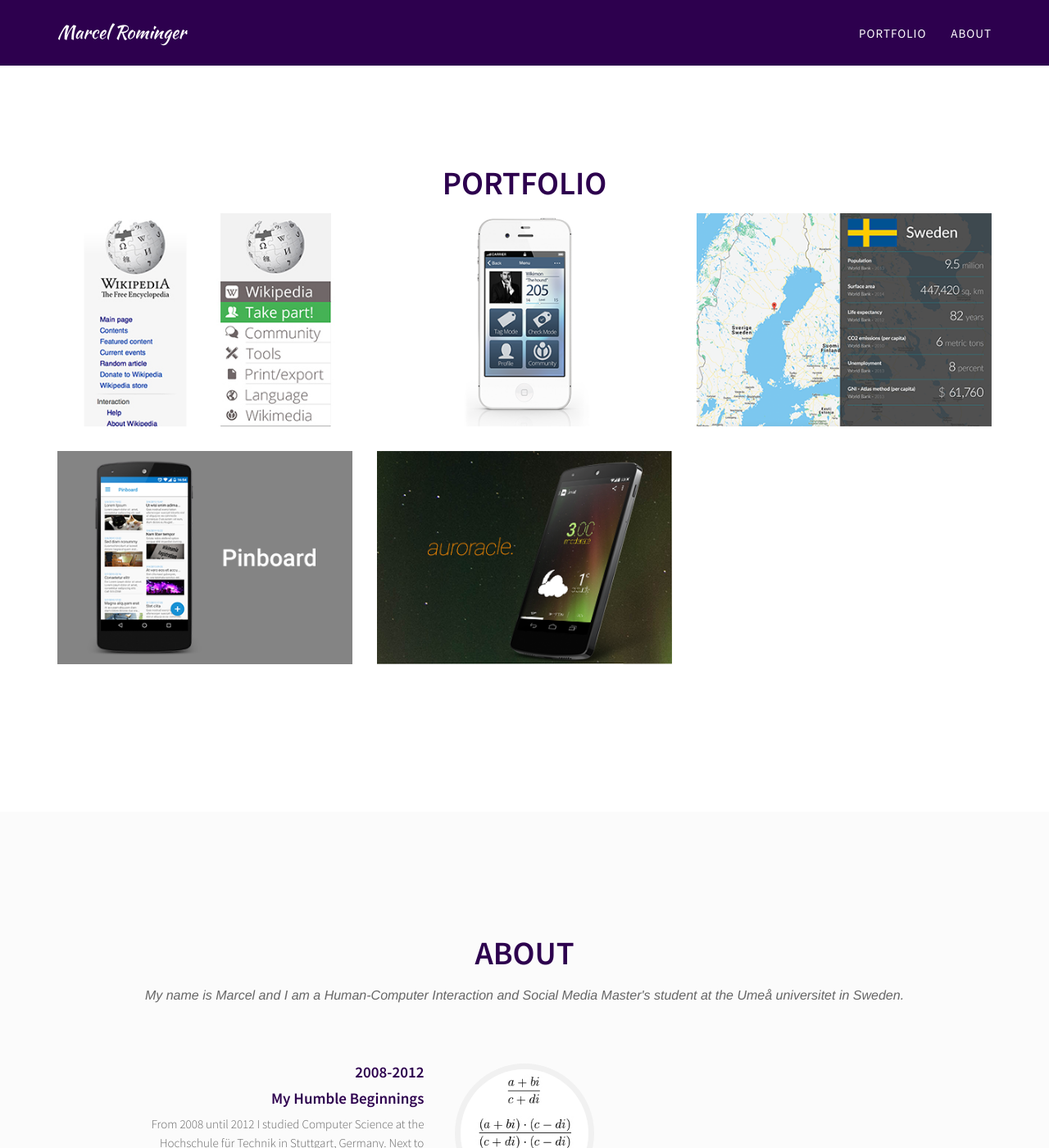
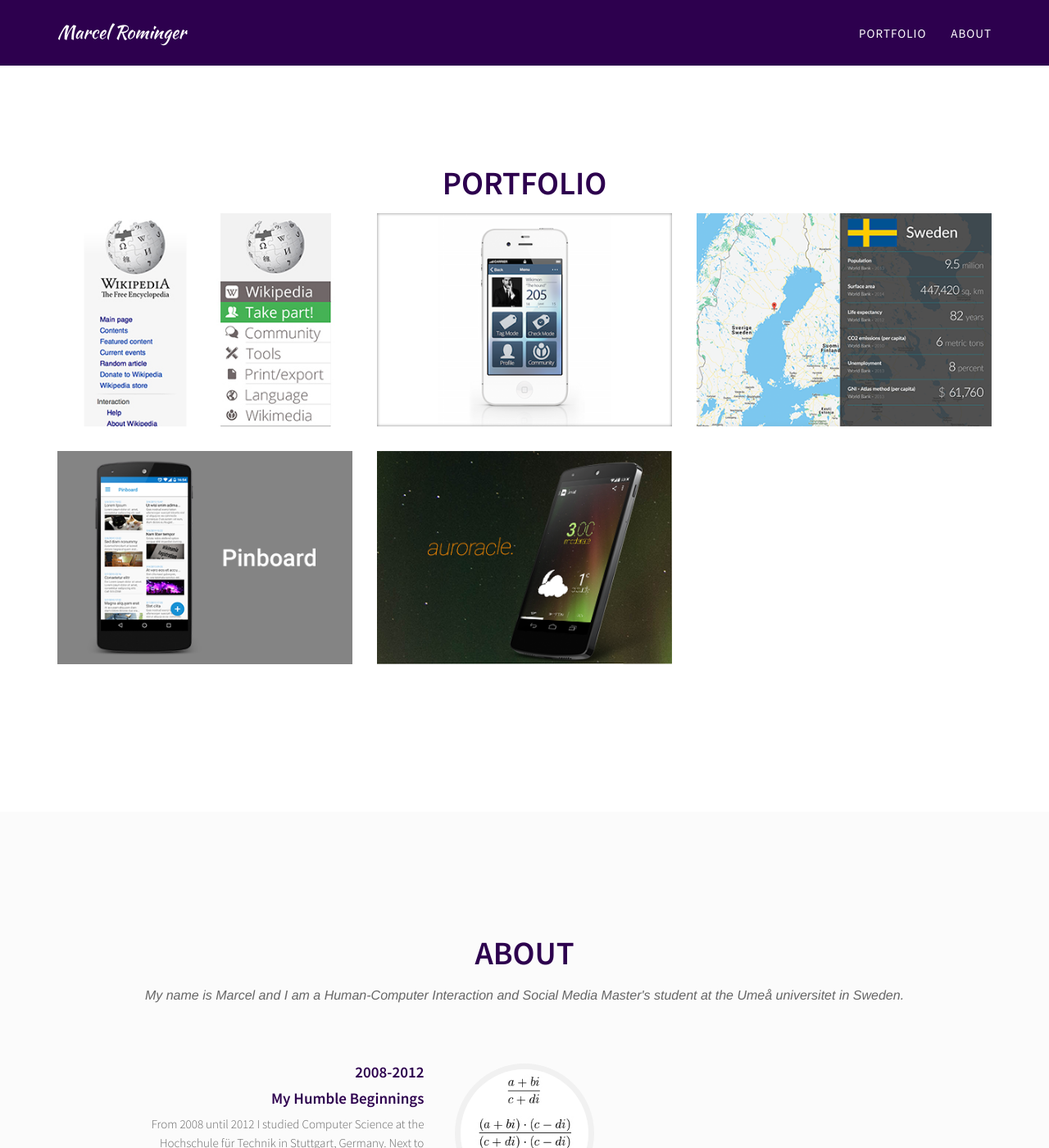
Before and after one commit to rominger/rominger.github.io, a Jekyll site: the page built from index.html, in a window 1280 px wide and 1400 px high, scrolled down 707 px. Shown: the whole window at 82% size. Built offline with Jekyll 4.4.1, drawn with Linux system fonts in a browser that asks for light colours; some web fonts are replaced.

Commit message:
tagalong thumbnail update

```diff
--- a/_includes/css/agency.css
+++ b/_includes/css/agency.css
@@ -407,8 +407,8 @@ section h3.section-subheading {
     -webkit-transition: all ease .5s;
     -moz-transition: all ease .5s;
     transition: all ease .5s;
-    background: rgba(45, 0, 78, 0.80); /* Fallback when no plugin support */
-    background: rgba({{ site.color.primary | hex_to_rgb | join: ',' }}, .8);
+    background: rgba(45, 0, 78, 0.65); /* Fallback when no plugin support */
+    background: rgba({{ site.color.primary | hex_to_rgb | join: ',' }}, .65);
 }
 
 #portfolio .portfolio-item .portfolio-link .portfolio-hover:hover {
```
Also changed, not shown: img/thumbnails/tagalong-thumbnail.png.
